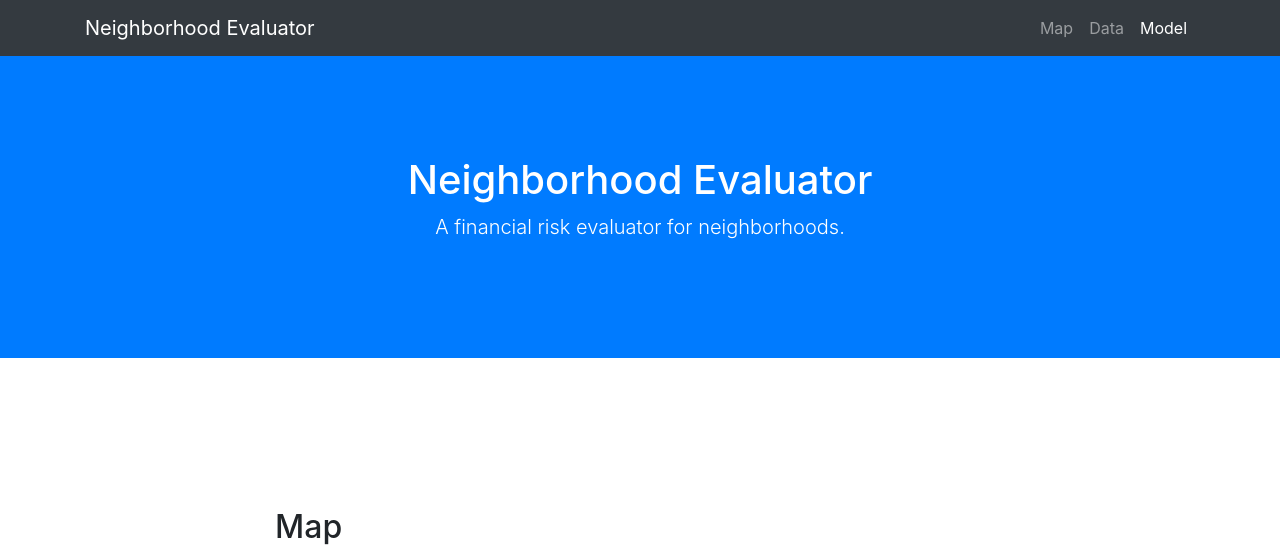
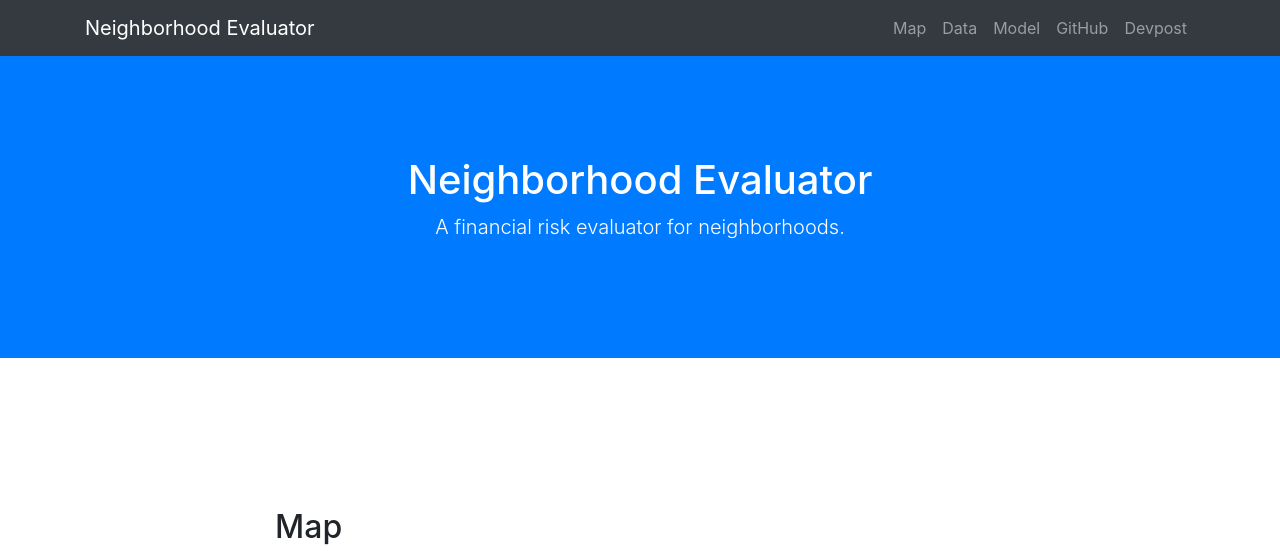
Before and after one commit to v-patel/HackUTD, a website with bundled scripts: page index.html in a window 1280 px wide. Shown: the top 551 px of the page. Built offline with nearby package versions, Linux system fonts and the light colour scheme.

Commit message:
Update index.html

```diff
--- a/index.html
+++ b/index.html
@@ -38,6 +38,12 @@
           </li>
           <li class="nav-item">
             <a class="nav-link js-scroll-trigger" href="#contact">Model</a>
+          </li>
+          <li class="nav-item">
+            <a class="nav-link js-scroll-trigger" href="https://github.com/v-patel/HackUTD19">GitHub</a>
+          </li>
+          <li class="nav-item">
+            <a class="nav-link js-scroll-trigger" href="https://devpost.com/software/zipjudge-4uhdpw">Devpost</a>
           </li>
         </ul>
       </div>
```
